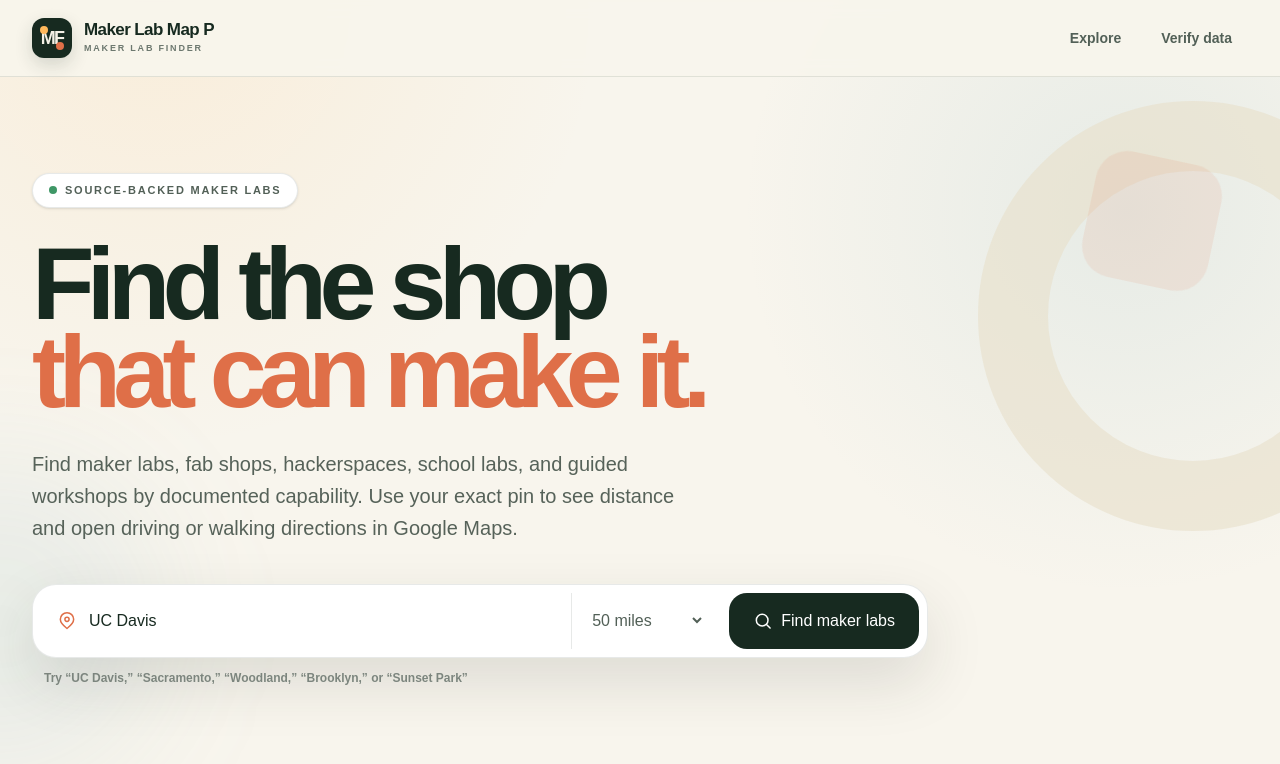
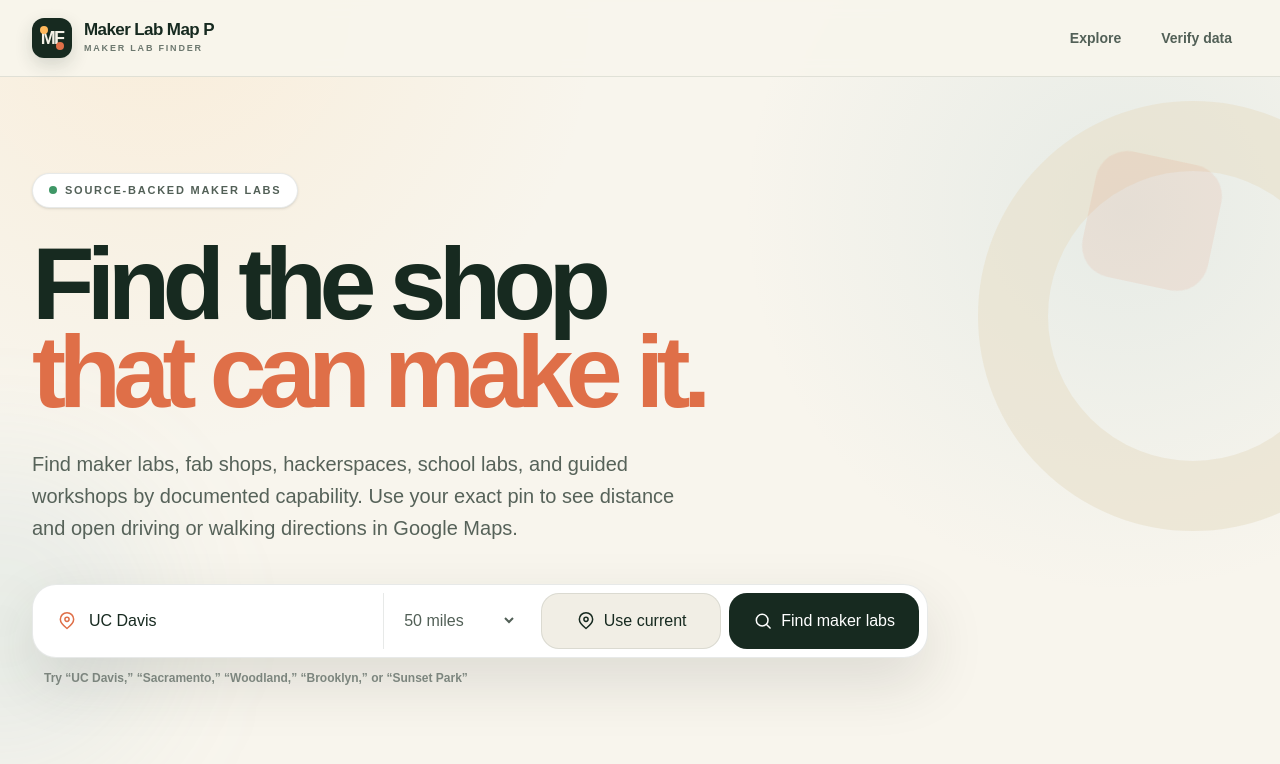
Before and after one commit to Anant-Madhok231/Maker-Lab-Map-P, a Next.js app in the folder frontend/: page / in a window 1280 px wide. Shown: the top 764 px of the page. Built offline with nearby package versions, Linux system fonts and the light colour scheme.

Commit message:
Add current location search option

```diff
--- a/frontend/components/search-box.tsx
+++ b/frontend/components/search-box.tsx
@@ -8,17 +8,24 @@ import { PinIcon, SearchIcon } from "@/components/icons";
 type SearchBoxProps = {
   initialLocation?: string;
   initialRadius?: number;
+  initialPoint?: {
+    lat: number;
+    lng: number;
+  } | null;
   compact?: boolean;
 };
 
 export function SearchBox({
   initialLocation = "UC Davis",
   initialRadius = 50,
+  initialPoint = null,
   compact = false,
 }: SearchBoxProps) {
   const router = useRouter();
   const [location, setLocation] = useState(initialLocation);
   const [radius, setRadius] = useState(String(initialRadius));
+  const [currentPoint, setCurrentPoint] = useState(initialPoint);
+  const [locationStatus, setLocationStatus] = useState("");
 
   function submit(event: FormEvent) {
     event.preventDefault();
@@ -28,13 +35,45 @@ export function SearchBox({
       cnc: "false",
       large: "false",
     });
+
+    if (currentPoint) {
+      params.set("lat", String(currentPoint.lat));
+      params.set("lng", String(currentPoint.lng));
+    }
+
     router.push(`/results?${params.toString()}`);
   }
 
+  function useCurrentLocation() {
+    if (!navigator.geolocation) {
+      setLocationStatus("Current location is not supported in this browser.");
+      return;
+    }
+
+    setLocationStatus("Asking permission for your current location…");
+    navigator.geolocation.getCurrentPosition(
+      (position) => {
+        setCurrentPoint({
+          lat: position.coords.latitude,
+          lng: position.coords.longitude,
+        });
+        setLocation("Current location");
+        setLocationStatus("Current location added. Press search.");
+      },
+      () => {
+        setLocationStatus("Location was not shared. You can type an address instead.");
+      },
+      { enableHighAccuracy: true, maximumAge: 60000, timeout: 10000 },
+    );
+  }
+
   return (
+    <div>
       <form
         className={`grid gap-2 rounded-[24px] border border-[#172a20]/10 bg-white p-2 shadow-[0_24px_60px_rgba(36,49,40,.13)] ${
-        compact ? "md:grid-cols-[1fr_130px_auto]" : "md:grid-cols-[1fr_150px_auto]"
+          compact
+            ? "md:grid-cols-[1fr_150px_170px_auto]"
+            : "md:grid-cols-[1fr_150px_180px_auto]"
         }`}
         onSubmit={submit}
       >
@@ -43,8 +82,11 @@ export function SearchBox({
           <span className="sr-only">Enter your location</span>
           <input
             className="w-full bg-transparent text-base font-semibold text-[#172a20] outline-none placeholder:text-[#90978f]"
-          onChange={(event) => setLocation(event.target.value)}
-          placeholder="Enter your location"
+            onChange={(event) => {
+              setLocation(event.target.value);
+              setCurrentPoint(null);
+            }}
+            placeholder="Enter address or use current location"
             value={location}
           />
         </label>
@@ -63,6 +105,14 @@ export function SearchBox({
           </select>
         </label>
         <button
+          className="flex min-h-14 items-center justify-center gap-2 rounded-[18px] border border-[#172a20]/10 bg-[#f1eee5] px-4 text-sm font-extrabold text-[#172a20] transition hover:-translate-y-0.5 hover:bg-[#e5dfd0]"
+          onClick={useCurrentLocation}
+          type="button"
+        >
+          <PinIcon className="h-5 w-5" />
+          Use current
+        </button>
+        <button
           className="flex min-h-14 items-center justify-center gap-2 rounded-[18px] bg-[#172a20] px-6 text-sm font-extrabold text-white transition hover:-translate-y-0.5 hover:bg-[#244333]"
           type="submit"
         >
@@ -70,5 +120,9 @@ export function SearchBox({
           Find maker labs
         </button>
       </form>
+      {locationStatus && (
+        <p className="mt-2 px-3 text-xs font-semibold text-[#6b756e]">{locationStatus}</p>
+      )}
+    </div>
   );
 }
```
Lines whose indentation alone changed are shown as unchanged.
